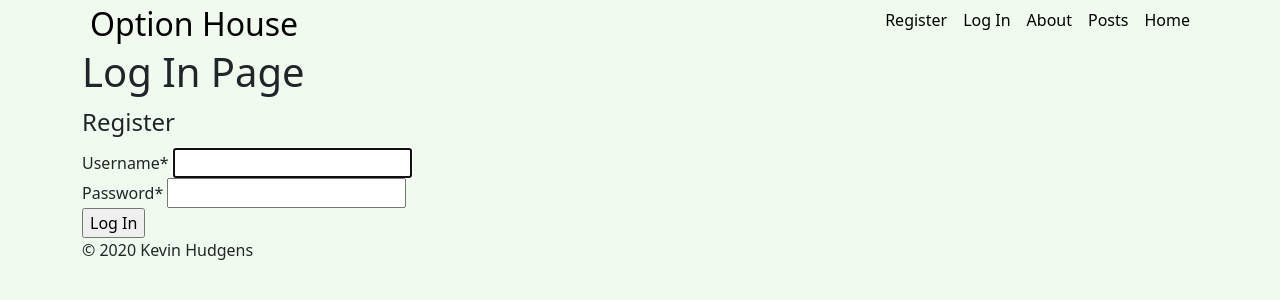
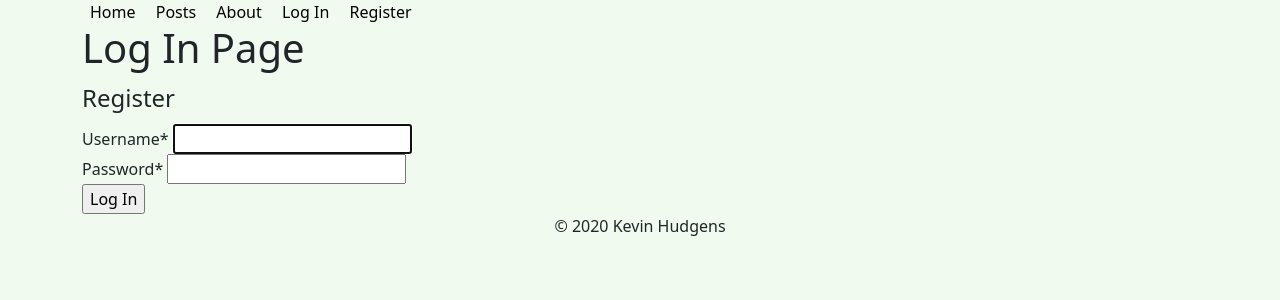
Before and after one commit to kghudgens/OptionHouse, a Django app: page /login in a window 1280 px wide. Shown: the top 300 px of the page. Run offline with Django 3.2, Linux system fonts and the light colour scheme; some libraries are stand-ins or nearby versions.

Commit message:
fixed floating problem with nav bar

```diff
--- a/optionhouseapp/templates/optionhouseapp/base.html
+++ b/optionhouseapp/templates/optionhouseapp/base.html
@@ -12,24 +12,21 @@
     <body>
         <!-- Navigation bar -->
         <div class='container'>
-            <nav>
                 <ul>
                     <li>
-                        <a class="title" id="nav_links" href="{%url 'index' %}">Option House</a>
-                        <a id="nav_links" style="float:right" href="{% url 'index' %}">Home</a>
-                        <a id="nav_links" style="float:right" href="{% url 'post-list' %}">Posts</a>
-                        <a id="nav_links" style="float:right" href="{% url 'about' %}">About</a>
+                        <a id="nav_links" href="{% url 'index' %}">Home</a>
+                        <a id="nav_links" href="{% url 'post-list' %}">Posts</a>
+                        <a id="nav_links"  href="{% url 'about' %}">About</a>
 
                     {% if user.is_authenticated %}
-                        <a id="nav_links" style="float:right" href="{% url 'profile' %}">Profile</a>
-                        <a id="nav_links" style="float:right" href="{% url 'logout' %}">Log Out</a>
+                        <a id="nav_links" href="{% url 'profile' %}">Profile</a>
+                        <a id="nav_links" href="{% url 'logout' %}">Log Out</a>
                     {% else %}
-                        <a id="nav_links" style="float:right" href="{% url 'login' %}">Log In</a>
-                        <a id="nav_links" style="float:right" href="{% url 'register' %}">Register</a>
+                        <a id="nav_links" href="{% url 'login' %}">Log In</a>
+                        <a id="nav_links"  href="{% url 'register' %}">Register</a>
                     {% endif %}
                     </li>
                 </ul>
-            </nav>
         </div>
 
         <div class='container'>
@@ -42,10 +39,11 @@
         </div>
 
         <div class='container'>
-            <footer>
+            <footer class="text-center">
                 <p>&copy; 2020 Kevin Hudgens<p>
             </footer>
         </div>
+
         <script src="https://cdn.jsdelivr.net/npm/bootstrap@5.0.0-beta1/dist/js/bootstrap.bundle.min.js" integrity="sha384-ygbV9kiqUc6oa4msXn9868pTtWMgiQaeYH7/t7LECLbyPA2x65Kgf80OJFdroafW" crossorigin="anonymous"></script>
 
     </body>
```
